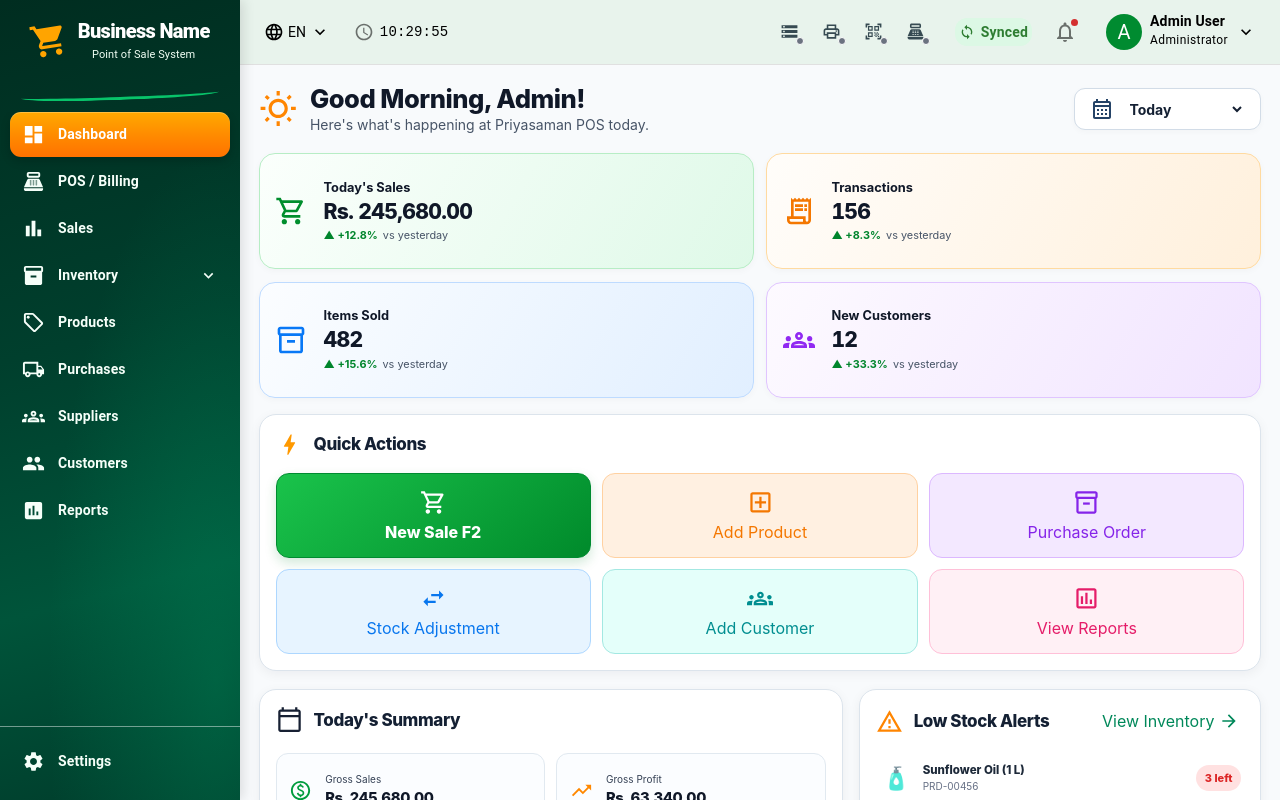
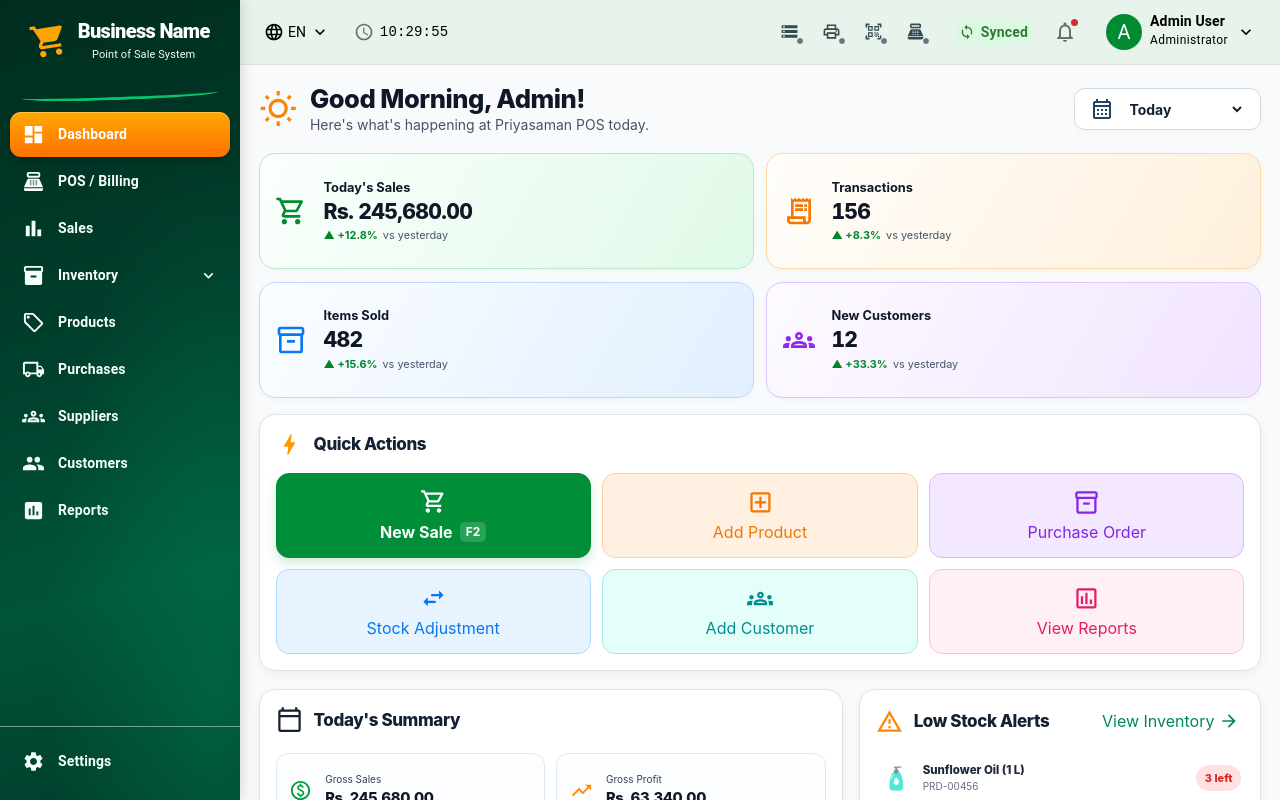
Before and after one commit to SriyanthaDeepal/priyasaman_pos_system, a React (Vite) app in the folder frontend/: page / in a window 1280 px wide. Built offline with nearby package versions, Linux system fonts and the light colour scheme; what @zxing/library would draw is missing.

Commit message:
style(dashboard): center New Sale content and style F2 shortcut

```diff
--- a/frontend/src/modules/dashboard/dashboard.css
+++ b/frontend/src/modules/dashboard/dashboard.css
@@ -2946,3 +2946,35 @@
     grid-template-rows:auto;
   }
 }
+
+/* Primary POS action: match the secondary action alignment without an arrow. */
+.pd-dashboard .pd-quick-action.pd-action-green{
+  display:flex;
+  flex-direction:column;
+  align-items:center;
+  justify-content:center;
+  padding:10px 8px;
+  gap:7px;
+  background:#008f38;
+  border-color:#008f38;
+  color:#fff;
+}
+.pd-dashboard .pd-quick-action.pd-action-green:hover{background:#007b31;border-color:#007b31}
+.pd-dashboard .pd-quick-action.pd-action-green .pd-quick-label{
+  display:flex;
+  flex-wrap:wrap;
+  align-items:center;
+  justify-content:center;
+  gap:7px;
+  font-weight:750;
+}
+.pd-dashboard .pd-quick-shortcut{
+  display:inline-flex;
+  align-items:center;
+  padding:3px 6px;
+  border-radius:5px;
+  background:rgba(255,255,255,.16);
+  font-size:.75em;
+  line-height:1.2;
+  font-weight:700;
+}
```
